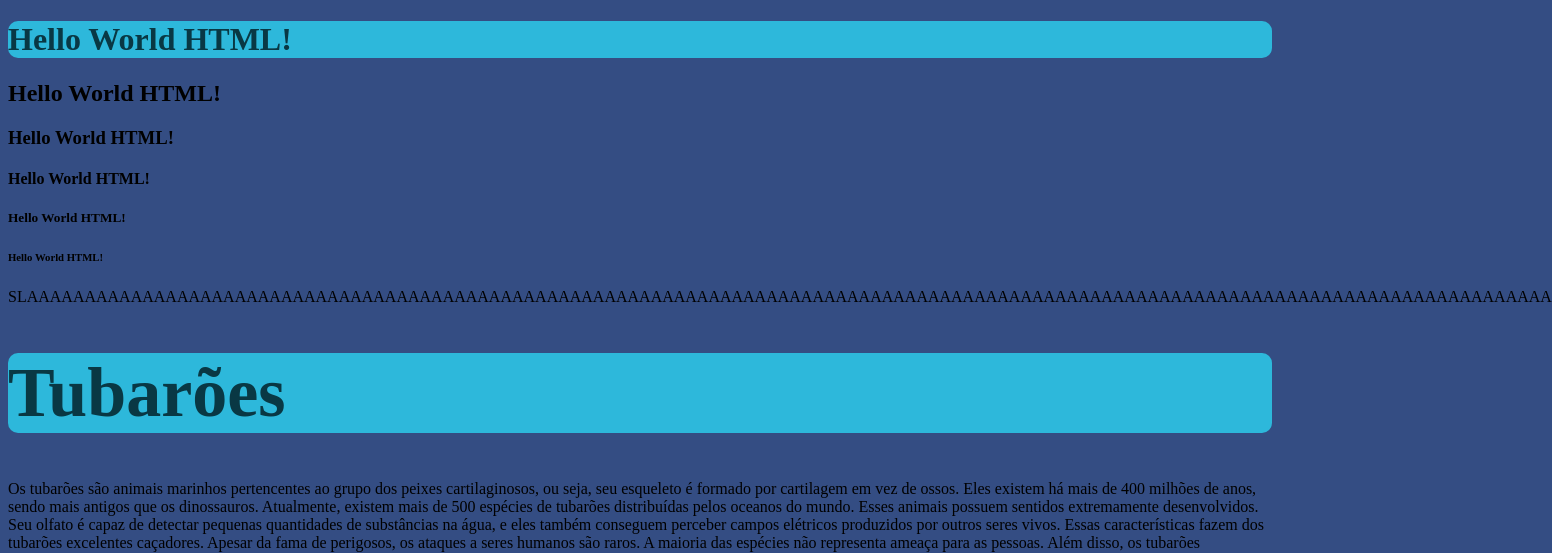
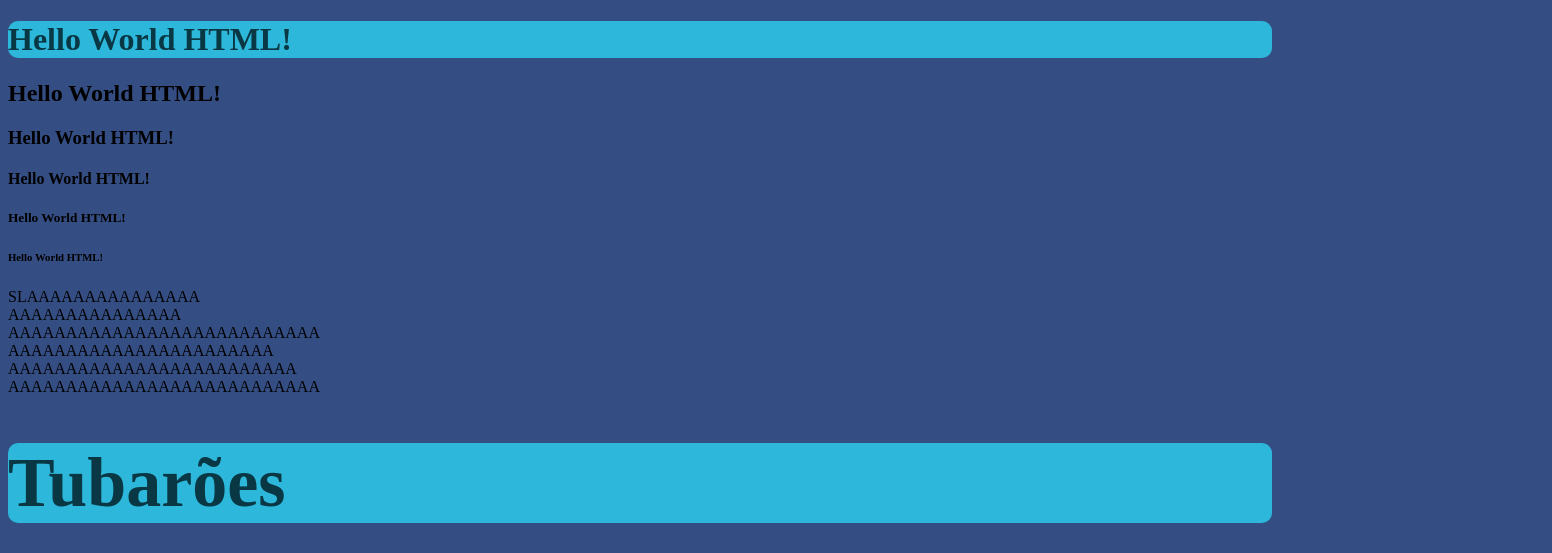
Before and after one commit to carolmarre/tutorial-html-css-js, a plain HTML site: page aulas/index.html in a window 1280 px wide. Shown: the top 553 px of the page, 1552 px wide, since content can reach past the window. Drawn offline with Linux system fonts and the light colour scheme.

Commit message:
mudança no codigo css

```diff
--- a/aulas/index.html
+++ b/aulas/index.html
@@ -17,7 +17,7 @@
         <h4>Hello World HTML!</h4>
         <h5>Hello World HTML!</h5>
         <h6>Hello World HTML!</h6>
-        <p>SLAAAAAAAAAAAAAAAAAAAAAAAAAAAAAAAAAAAAAAAAAAAAAAAAAAAAAAAAAAAAAAAAAAAAAAAAAAAAAAAAAAAAAAAAAAAAAAAAAAAAAAAAAAAAAAAAAAAAAAAAAAAAAAAAAAAA</p>
+        <p>SLAAAAAAAAAAAAAAA<br>AAAAAAAAAAAAAAA<br>AAAAAAAAAAAAAAAAAAAAAAAAAAA<br>AAAAAAAAAAAAAAAAAAAAAAA<br>AAAAAAAAAAAAAAAAAAAAAAAAA<br>AAAAAAAAAAAAAAAAAAAAAAAAAAA</p>
         <h1 style="font-size: 70px;">Tubarões</h1>
         <p>Os tubarões são animais marinhos pertencentes ao grupo dos peixes cartilaginosos, ou seja, seu esqueleto é formado por cartilagem em vez de ossos. Eles existem há mais de 400 milhões de anos, sendo mais antigos que os dinossauros. Atualmente, existem mais de 500 espécies de tubarões distribuídas pelos oceanos do mundo.
 
```
Also changed, not shown: css/index.html (+1 -1 lines).
